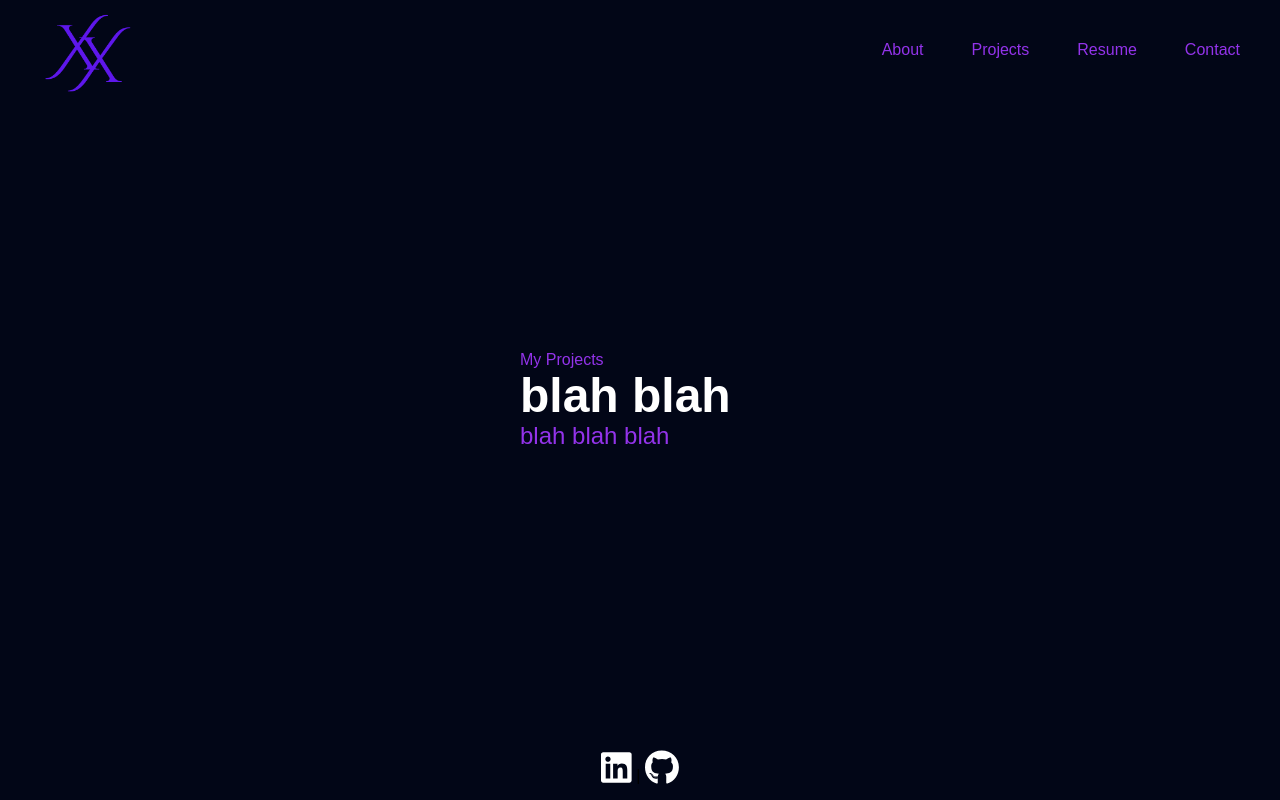
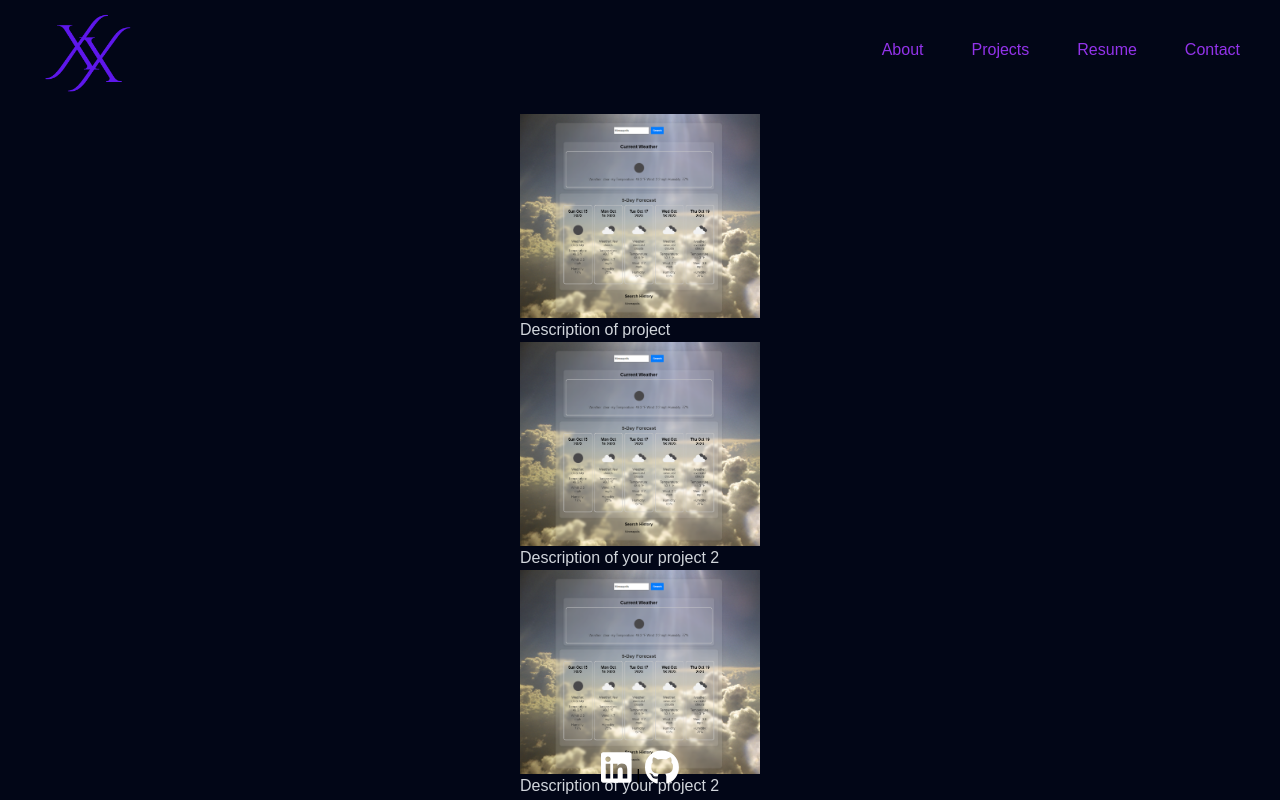
Before and after one commit to Freeway9527/Xxio_React-Portfolio, a React (Create React App) app: page /projects in a window 1280 px wide. Built offline with nearby package versions, Linux system fonts and the light colour scheme.

Commit message:
add codes for projects, links and images

```diff
--- a/src/components/Projects.jsx
+++ b/src/components/Projects.jsx
@@ -1,15 +1,66 @@
-import React from 'react'
+import React from "react";
 
 const Projects = () => {
   return (
-    <div name = 'about' className='w-full h-screen bg-slate-950'>
-    <div className='max-w-80 mx-auto px-10 flex flex-col justify-center h-full'>
-       <p className='text-purple-600'>My Projects</p>
-       <h1 className='text-white text-4xl sm:text-5xl font-bold'>blah blah </h1>
-       <h2 className='text-purple-600 text-2xl'>blah blah blah</h2>
-     </div>
-   </div>
-  )
-}
+    <div className="w-full h-screen bg-slate-950 flex justify-center items-center">
+      <div className="max-w-80 mx-auto px-10 flex flex-col">
+        <h1 className="text-white text-4xl sm:text-5xl font-bold mb-4">
+          My Projects
+        </h1>
+        <div className="flex flex-wrap justify-center">
+          {/* Add Projects here*/}
+          <div className="project-card">
+            <a
+              href="https://github.com/Freeway9527/Xxio-WeatherApp"
+              target="_blank"
+              rel="noopener noreferrer"
+            >
+              <img
+                src={require("../assets/images/weatherApp.png")}
+                alt="Project 1"
+                className="project-image"
+              />
+            </a>
+            <div className="project-info">
+              <p className="text-gray-300">Description of project</p>
+            </div>
+          </div>
+          <div className="project-card">
+            <a
+              href="https://github.com/your-github-repo" // Change later
+              target="_blank"
+              rel="noopener noreferrer"
+            >
+              <img
+                src={require("../assets/images/weatherApp.png")} // Change later
+                alt="Project 2"
+                className="project-image"
+              />
+            </a>
+            <div className="project-info">
+              <p className="text-gray-300">Description of your project 2</p>
+            </div>
+          </div>
+          <div className="project-card">
+            <a
+              href="https://github.com/your-github-repo" // Change later
+              target="_blank"
+              rel="noopener noreferrer"
+            >
+              <img
+                src={require("../assets/images/weatherApp.png")} // Change later
+                alt="Project 2"
+                className="project-image"
+              />
+            </a>
+            <div className="project-info">
+              <p className="text-gray-300">Description of your project 2</p>
+            </div>
+          </div>
+        </div>
+      </div>
+    </div>
+  );
+};
 
 export default Projects;
```
Also changed, not shown: src/assets/images/weatherApp.png (added).
